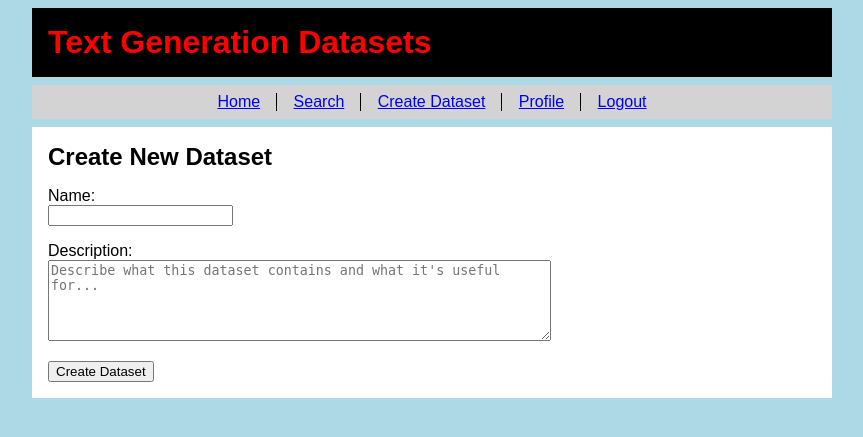
After one commit to StefanBonney/text-generation-datasets-platform, a Flask app: page /new_dataset in a window 1280 px wide. The commit adds this page. Shown: the top 437 px of the page, without its empty margins (208-1071 px from the left). Run offline with Flask 3, Linux system fonts and the light colour scheme; the visitor is signed in with stand-in values (Sample User, id 1).

Commit message:
fix: add seperate dataset creation page and fix creation error

```diff
--- a/app.py
+++ b/app.py
@@ -4,7 +4,8 @@ import math, secrets, sqlite3
 from flask import Flask
 from flask import abort, flash, make_response, redirect, render_template, request, session
 import markupsafe
-import config, datasets, users
+import config
+from queries import datasets, users
 
 app = Flask(__name__)
 app.secret_key = config.secret_key
@@ -15,6 +16,9 @@ def show_lines(content):
     content = content.replace("\n", "<br />")
     return markupsafe.Markup(content)
 
+
+# ========================================================== [HELPER FUNCTIONS]
+
 def require_login():
     if "user_id" not in session:
         abort(403)
@@ -22,6 +26,9 @@ def require_login():
 def check_csrf():
     if request.form["csrf_token"] != session["csrf_token"]:
         abort(403)
+
+
+# ========================================================== [GENERAL ROUTES]
 
 @app.route("/")
 @app.route("/<int:page>")
@@ -45,13 +52,26 @@ def search():
     results = datasets.search(query) if query else []
     return render_template("search.html", query=query, results=results)
 
-@app.route("/user/<int:user_id>")
-def show_user(user_id):
-    user = users.get_user(user_id)
-    if not user:
-        abort(404)
-    user_datasets = users.get_datasets(user_id)
-    return render_template("users/user.html", user=user, datasets=user_datasets)
+# ========================================================== [DATASET ROUTES]
+
+@app.route("/new_dataset", methods=["GET", "POST"])
+def new_dataset():
+    require_login()
+
+    if request.method == "GET":
+        return render_template("datasets/new.html")
+
+    if request.method == "POST":
+        check_csrf()
+
+        title = request.form["title"]
+        description = request.form.get("description", "")
+        if not title or len(title) > 100 or len(description) > 5000:
+            abort(403)
+        user_id = session["user_id"]
+
+        dataset_id = datasets.add_dataset(title, description, user_id)
+        return redirect("/dataset/" + str(dataset_id))
 
 @app.route("/dataset/<int:dataset_id>")
 def show_dataset(dataset_id):
@@ -61,44 +81,6 @@ def show_dataset(dataset_id):
     lines = datasets.get_lines(dataset_id)
     stats = datasets.get_dataset_stats(dataset_id)
     return render_template("datasets/dataset.html", dataset=dataset, lines=lines, stats=stats)
-
-@app.route("/new_dataset", methods=["POST"])
-def new_dataset():
-    check_csrf()
-    require_login()
-
-    title = request.form["title"]
-    description = request.form.get("description", "")
-    if not title or len(title) > 100 or len(description) > 5000:
-        abort(403)
-    user_id = session["user_id"]
-
-    dataset_id = datasets.add_dataset(title, description, user_id)
-    return redirect("/dataset/" + str(dataset_id))
-
-@app.route("/add_lines", methods=["POST"])
-def add_lines():
-    check_csrf()
-    require_login()
-
-    content = request.form["content"]
-    dataset_id = request.form["dataset_id"]
-    user_id = session["user_id"]
-
-    dataset = datasets.get_dataset(dataset_id)
-    if not dataset or dataset["user_id"] != user_id:
-        abort(403)
-
-    lines = content.strip().split("\n")
-    added_count = 0
-    for line in lines:
-        line = line.strip()
-        if line:
-            datasets.add_line(line, user_id, dataset_id)
-            added_count += 1
-
-    flash(f"Added {added_count} lines to dataset")
-    return redirect("/dataset/" + str(dataset_id))
 
 @app.route("/edit_dataset/<int:dataset_id>", methods=["GET", "POST"])
 def edit_dataset(dataset_id):
@@ -139,6 +121,62 @@ def delete_dataset(dataset_id):
             flash("Dataset deleted")
         return redirect("/")
 
+@app.route("/add_lines", methods=["POST"])
+def add_lines():
+    check_csrf()
+    require_login()
+
+    content = request.form["content"]
+    dataset_id = request.form["dataset_id"]
+    user_id = session["user_id"]
+
+    dataset = datasets.get_dataset(dataset_id)
+    if not dataset or dataset["user_id"] != user_id:
+        abort(403)
+
+    lines = content.strip().split("\n")
+    added_count = 0
+    for line in lines:
+        line = line.strip()
+        if line:
+            datasets.add_line(line, user_id, dataset_id)
+            added_count += 1
+
+    flash(f"Added {added_count} lines to dataset")
+    return redirect("/dataset/" + str(dataset_id))
+
+@app.route("/subset/<int:dataset_id>")
+def view_subset(dataset_id):
+    dataset = datasets.get_dataset(dataset_id)
+    if not dataset:
+        abort(404)
+
+    filters = {
+        'alphanumeric_only': request.args.get('alphanumeric_only') == '1',
+        'no_special_chars': request.args.get('no_special_chars') == '1',
+        'length_filter': request.args.get('length_filter', ''),
+        'random': request.args.get('random') == '1'
+    }
+    limit = request.args.get("limit", type=int, default=100)
+
+    lines = datasets.get_lines_filtered(dataset_id, filters, limit)
+    stats = datasets.get_dataset_stats(dataset_id)
+
+    filter_desc = []
+    if filters['alphanumeric_only']:
+        filter_desc.append('alphanumeric only')
+    if filters['no_special_chars']:
+        filter_desc.append('no special chars')
+    if filters['length_filter']:
+        filter_desc.append(filters['length_filter'] + ' length')
+    if filters['random']:
+        filter_desc.append('random order')
+    filter_description = ', '.join(filter_desc) if filter_desc else 'no filters'
+
+    return render_template("datasets/subset.html", dataset=dataset, lines=lines,
+                         filters=filters, limit=limit, stats=stats,
+                         filter_description=filter_description)
+
 @app.route("/download/<int:dataset_id>")
 def download_dataset(dataset_id):
     dataset = datasets.get_dataset(dataset_id)
@@ -174,37 +212,17 @@ def download_dataset(dataset_id):
     response.headers["Content-Disposition"] = f"attachment; filename={filename}" # Triggers browser download of filtered dataset as .txt file
     return response
 
-@app.route("/subset/<int:dataset_id>")
-def view_subset(dataset_id):
-    dataset = datasets.get_dataset(dataset_id)
-    if not dataset:
+
+# ========================================================== [USER ROUTES]
+
+
+@app.route("/user/<int:user_id>")
+def show_user(user_id):
+    user = users.get_user(user_id)
+    if not user:
         abort(404)
-
-    filters = {
-        'alphanumeric_only': request.args.get('alphanumeric_only') == '1',
-        'no_special_chars': request.args.get('no_special_chars') == '1',
-        'length_filter': request.args.get('length_filter', ''),
-        'random': request.args.get('random') == '1'
-    }
-    limit = request.args.get("limit", type=int, default=100)
-
-    lines = datasets.get_lines_filtered(dataset_id, filters, limit)
-    stats = datasets.get_dataset_stats(dataset_id)
-
-    filter_desc = []
-    if filters['alphanumeric_only']:
-        filter_desc.append('alphanumeric only')
-    if filters['no_special_chars']:
-        filter_desc.append('no special chars')
-    if filters['length_filter']:
-        filter_desc.append(filters['length_filter'] + ' length')
-    if filters['random']:
-        filter_desc.append('random order')
-    filter_description = ', '.join(filter_desc) if filter_desc else 'no filters'
-
-    return render_template("datasets/subset.html", dataset=dataset, lines=lines,
-                         filters=filters, limit=limit, stats=stats,
-                         filter_description=filter_description)
+    user_datasets = users.get_datasets(user_id)
+    return render_template("users/user.html", user=user, datasets=user_datasets)
 
 @app.route("/register", methods=["GET", "POST"])
 def register():
--- a/db.py
+++ b/database/db.py
@@ -1,10 +1,10 @@
-# db.py
+# database/db.py
 
 import sqlite3
 from flask import g
 
 def get_connection():
-    con = sqlite3.connect("database.db")
+    con = sqlite3.connect("database/database.db")
     con.execute("PRAGMA foreign_keys = ON")
     con.row_factory = sqlite3.Row
     return con
--- a/schema.sql
+++ b/database/schema.sql
@@ -1,4 +1,4 @@
--- schema.sql
+-- database/schema.sql
 
 CREATE TABLE users (
     id INTEGER PRIMARY KEY,
--- a/datasets.py
+++ b/queries/datasets.py
@@ -1,6 +1,6 @@
-# datasets.py
+# queries/datasets.py
 
-import db
+from database import db
 
 def dataset_count():
     sql = "SELECT COUNT(*) FROM datasets"
--- a/users.py
+++ b/queries/users.py
@@ -1,7 +1,7 @@
-# users.py
+# queries/users.py
 
 from werkzeug.security import check_password_hash, generate_password_hash
-import db
+from database import db
 
 def create_user(username, password):
     password_hash = generate_password_hash(password)
--- a/scripts/seed.py
+++ b/scripts/seed.py
@@ -4,7 +4,7 @@ import random
 import sqlite3
 from werkzeug.security import generate_password_hash
 
-db = sqlite3.connect("database.db")
+db = sqlite3.connect("database/database.db")
 
 db.execute("DELETE FROM users")
 db.execute("DELETE FROM datasets")
--- a/templates/datasets/dataset.html
+++ b/templates/datasets/dataset.html
@@ -13,7 +13,7 @@
   on {{ dataset.created_at }}
 </p>
 
-{% if stats %}
+{% if stats and stats.total_lines > 0 %}
 <div class="info">
   <strong>Dataset Statistics:</strong><br>
   Total lines: {{ stats.total_lines }} |
@@ -23,6 +23,10 @@
   Short (&lt;20): {{ stats.short_count }} |
   Medium (20-50): {{ stats.medium_count }} |
   Long (&gt;50): {{ stats.long_count }}
+</div>
+{% else %}
+<div class="info">
+  <strong>This dataset is empty.</strong> Add lines below to get started.
 </div>
 {% endif %}
 
--- /dev/null
+++ b/templates/datasets/new.html
@@ -0,0 +1,28 @@
+<!-- templates/datasets/new.html -->
+
+{% extends "layout.html" %}
+
+{% block title %}Create New Dataset{% endblock %}
+
+{% block content %}
+
+<h2>Create New Dataset</h2>
+
+{% for message in get_flashed_messages() %}
+<p class="info">{{ message }}</p>
+{% endfor %}
+
+<form action="/new_dataset" method="post">
+  <p>
+    <label for="title">Name</label>:<br />
+    <input type="text" id="title" name="title" maxlength="100" required />
+  </p>
+  <p>
+    <label for="description">Description</label>:<br />
+    <textarea id="description" name="description" rows="5" cols="60" maxlength="5000" placeholder="Describe what this dataset contains and what it's useful for..."></textarea>
+  </p>
+  <input type="hidden" name="csrf_token" value="{{ session.csrf_token }}" />
+  <input type="submit" value="Create Dataset" />
+</form>
+
+{% endblock %}
--- a/templates/layout.html
+++ b/templates/layout.html
@@ -20,6 +20,7 @@
         <li><a href="/">Home</a></li>
         <li><a href="/search">Search</a></li>
         {% if session.user_id %}
+        <li><a href="/new_dataset">Create Dataset</a></li>
         <li><a href="/user/{{ session.user_id }}">Profile</a></li>
         <li><a href="/logout">Logout</a></li>
         {% else %}
```
Also changed, not shown: templates/index.html (+0 -17 lines), README.md, database/__init__.py (added), queries/__init__.py (added).
